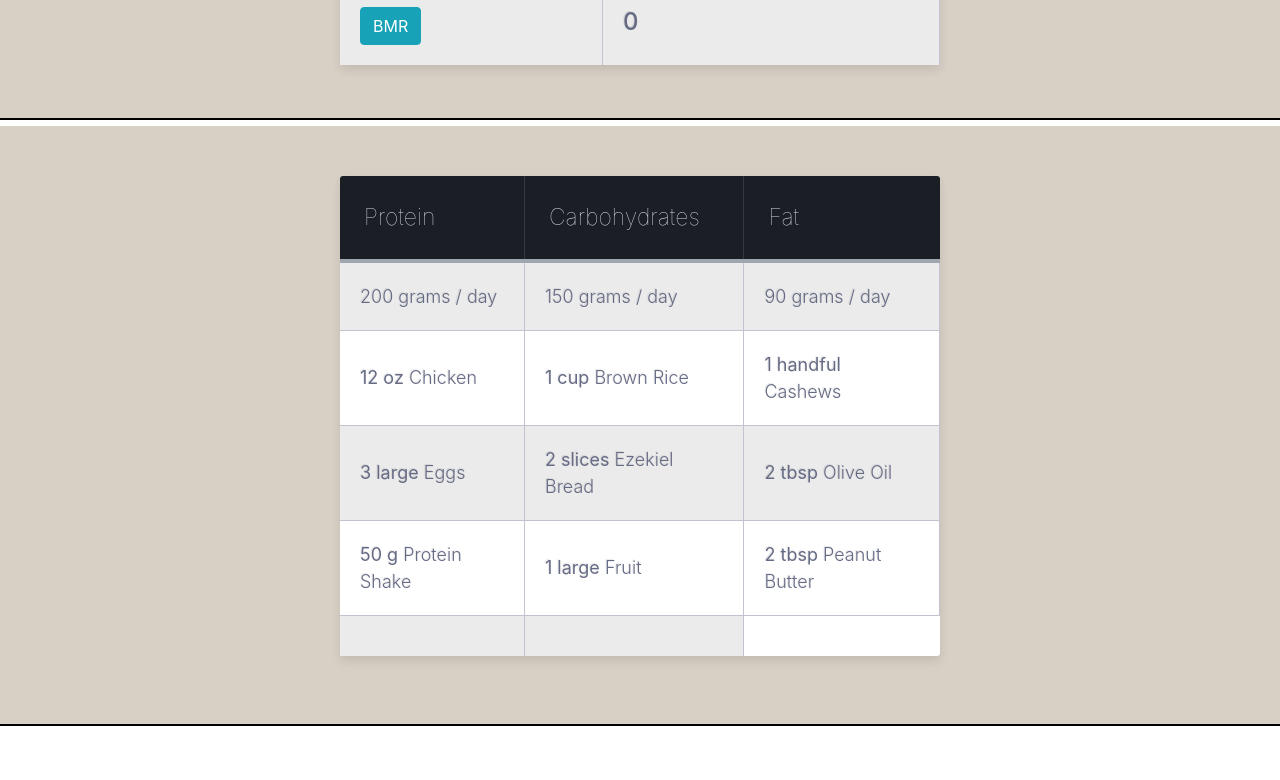
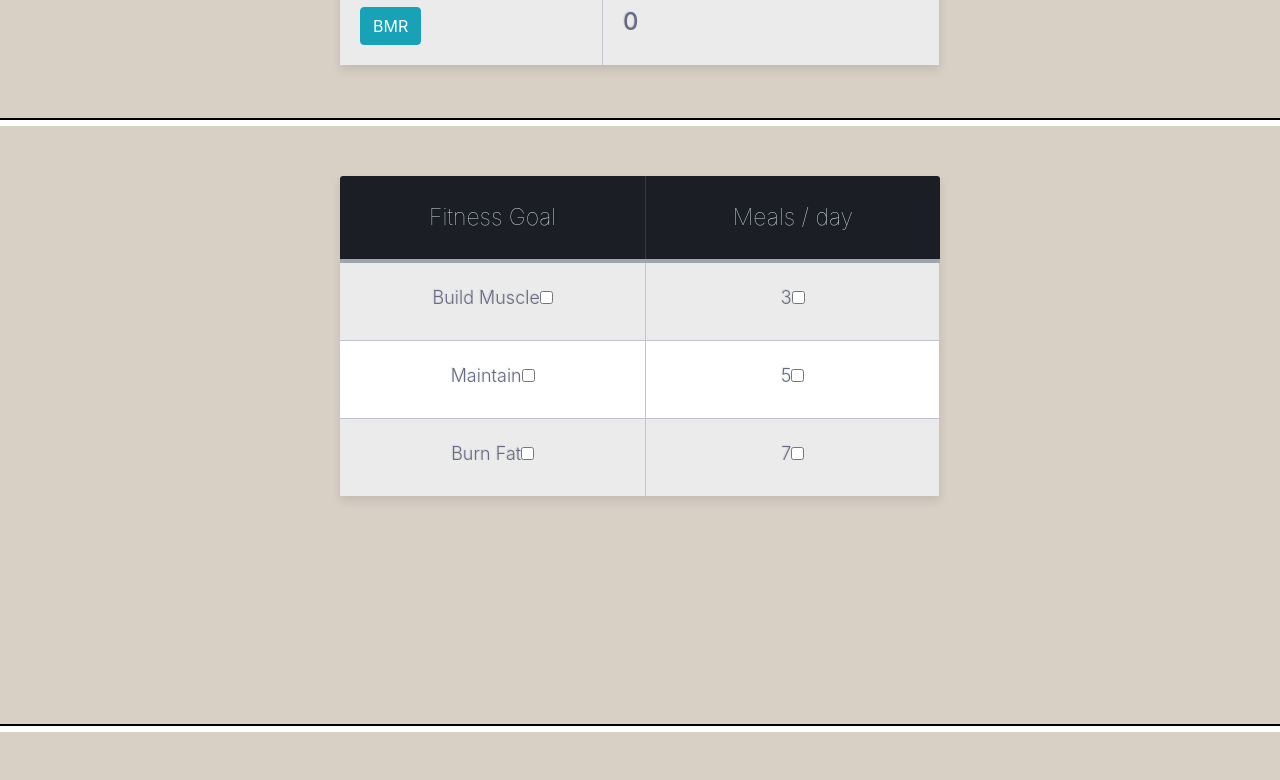
Before and after one commit to jwhittle933/JonathansJumpnJacks, a React (Create React App) app: page / in a window 1280 px wide. Shown: the part 1280-2060 px from the top of the page. Before the commit the page ends 2012 px from the top, so only its background shows below. Built offline with nearby package versions, Linux system fonts and the light colour scheme.

Commit message:
update calculator logic

```diff
--- a/package.json
+++ b/package.json
@@ -10,6 +10,7 @@
     "react": "^16.5.2",
     "react-bootstrap": "^0.32.4",
     "react-dom": "^16.5.2",
+    "react-router-dom": "^4.3.1",
     "react-scripts": "2.0.5"
   },
   "scripts": {
--- a/src/components/App.js
+++ b/src/components/App.js
@@ -4,6 +4,7 @@ import Header from './Header'
 import LandingPage from './LandingPage'
 import Calulator from './Calculator'
 // import Info from './Info'
+import Goals from './Goals'
 import Macros from './Macros'
 
 
@@ -13,40 +14,28 @@ class App extends Component {
     weight: "",
     height: "",
     activityLevel: "",
-    bmr: ""
+    fitnessGoal: "",
+    meals: ""
+
   }
-  userAge = (alpha) => {
+  userInput = (alpha, beta) => {
     this.setState( () => {
       return {
-        age: alpha
+        [alpha]: beta
       }
     })
   }
-  userWeight = (alpha) => {
+  fitnessGoalSelection = (alpha) => {
     this.setState( () => {
       return {
-        weight: alpha
+        fitnessGoal: alpha
       }
     })
   }
-  userHeight = (alpha) => {
+  mealsSelection = (alpha) => {
     this.setState( () => {
       return {
-        height: alpha
-      }
-    })
-  }
-  userActivityLevel = (alpha) => {
-    this.setState( () => {
-      return {
-        activityLevel: alpha
-      }
-    })
-  }
-  userBmr = () => {
-    this.setState( (alpha) => {
-      return {
-        activityLevel: alpha
+        meals: alpha
       }
     })
   }
@@ -62,14 +51,17 @@ class App extends Component {
   }
   next = () => {
     window.scroll({
-      top: 1200,
+      top: 1100,
       behavior: "smooth"
     })
   }
   render() {
     return (
       <div>
-        <Header />
+        <Header
+          next={this.next}
+          clear={this.clearUserInput}
+        />
         <LandingPage
           title="Jonathan's Jump'n Jacks"
           age={this.state.age}
@@ -78,16 +70,9 @@ class App extends Component {
           activityLevel={this.state.activityLevel}
           next={this.next}
         />
-        {/* <Info
-              age={this.state.age}
-              weight={this.state.weight}
-              height={this.state.height}
-              activityLevel={this.state.activityLevel}
-              userBmr={this.userBmr}
-        /> */}
         <Calulator
           userAge={this.userAge}
-          userWeight={this.userWeight}
+          userInput={this.userInput}
           userHeight={this.userHeight}
           userActivityLevel={this.userActivityLevel}
           clear={this.clearUserInput}
@@ -97,7 +82,18 @@ class App extends Component {
           height={this.state.height}
           activity={this.state.activityLevel}
         />
-        <Macros />
+        <Goals
+          fitnessGoal={this.fitnessGoalSelection}
+          meals={this.mealsSelection}
+        />
+        <Macros
+          age = {this.state.age}
+          height = {this.state.height}
+          weight = {this.state.weight}
+          activity = {this.state.activityLevel}
+          next = {this.next}
+          clear={this.clearUserInput}
+        />
       </div>
     )
   }
--- a/src/components/Calculator.js
+++ b/src/components/Calculator.js
@@ -1,52 +1,47 @@
-import React from 'react';
+import React, { Component} from 'react';
 import PropTypes from 'prop-types'
 import { Button } from 'react-bootstrap'
 
 
-const Calulator = ({ userAge,
-                    userWeight,
-                    userHeight,
-                    userActivityLevel,
-                    clear, next,
-                    age, weight, height, activity }) => {
-    return (
+class Calulator extends Component {
+    render () {
+        const { userInput, age, weight, height, activity } =  this.props
+        return (
         <div className="calulator-table" id="tracker">
             <table className="table-fill">
                 <thead>
                     <tr>
                         <th>*Enter your information</th>
                         <th>
-                            <Button bsStyle="danger" onClick={clear}>Clear</Button>
-                            <Button bsStyle="success" onClick={next}>Next</Button>
                         </th>
                     </tr>
                 </thead>
                 <tbody>
                     <tr>
                         <td>Age</td>
-                        <td><input type="text" value={age} onChange={ e => userAge(e.target.value)} /></td>
+                        <td><input type="text" value={age} onChange={ e => userInput('age', e.target.value)} /></td>
                     </tr>
                     <tr>
                         <td>Weight</td>
-                        <td><input type="text" value={weight} onChange={ e => userWeight(e.target.value)} /></td>
+                        <td><input type="text" value={weight} onChange={ e => userInput('weight', e.target.value)} /></td>
                     </tr>
                     <tr>
                         <td>Height (in.)</td>
-                        <td><input type="text" value={height} onChange={ e => userHeight(e.target.value)} /></td>
+                        <td><input type="text" value={height} onChange={ e => userInput('height', e.target.value)} /></td>
                     </tr>
                     <tr>
                         <td>Activity Level (1.0-2.0)</td>
-                        <td><input type="text" value={activity} onChange={ e => userActivityLevel(e.target.value)} /></td>
+                        <td><input type="text" value={activity} onChange={ e => userInput('activityLevel', e.target.value)} /></td>
                     </tr>
                     <tr>
                         <td><Button bsStyle="info" bsSize= "xsmall">BMR</Button></td>
-                        <td><h4>{ Math.round((66+(6.3 * weight) + (12.9 * height) - (6.8 * age)) * activity) }</h4></td>
+                        <td><h4>{ Math.round((66 + (6.3 * weight) + (12.9 * height) - (6.8 * age)) * activity) }</h4></td>
                     </tr>
                 </tbody>
             </table>
             {/* Create Component for */}
         </div>
-    )
+    )}
 }
 
 //PropTypes for use in dev mode only
--- /dev/null
+++ b/src/components/Goals.js
@@ -0,0 +1,35 @@
+import React, { Component } from 'react'
+
+class Goals extends Component {
+    render () {
+        // const { fitnessGoal, meals} = this.props
+        return (
+            <div className="goals-table">
+                <table className="table-fill">
+                    <thead>
+                        <tr>
+                            <th className="center">Fitness Goal</th>
+                            <th className="center">Meals / day</th>
+                        </tr>
+                    </thead>
+                    <tbody>
+                        <tr>
+                            <td className="center"><label>Build Muscle</label><input type="checkbox" /></td>
+                            <td className="center"><label>3</label><input type="checkbox" /></td>
+                        </tr>
+                        <tr>
+                            <td className="center"><label>Maintain</label><input type="checkbox" /></td>
+                            <td className="center"><label>5</label><input type="checkbox" /></td>
+                        </tr>
+                        <tr>
+                            <td className="center"><label>Burn Fat</label><input type="checkbox" /></td>
+                            <td className="center"><label>7</label><input type="checkbox" /></td>
+                        </tr>
+                    </tbody>
+                </table>
+            </div>
+        )
+    }
+}
+
+export default Goals
--- a/src/components/Macros.js
+++ b/src/components/Macros.js
@@ -1,86 +1,45 @@
-import React from 'react';
+import React, { Component } from 'react';
 
-const Macros = () => {
-    return (
-        // <div className="table">
-        //     <div id="pricing-table" className="clear">
-        //         <div className="plan">
-        //             <h3>Protein</h3>
-        //                 <p>200 grams / day</p> {/* Create dynamic Calulations */}
-        //             <Button bsStyle="primary">More Info</Button>
-        //             <ul>
-        //                 <li><b>12 oz</b> Chicken</li>
-        //                 <li><b>3 large</b> Eggs</li>
-        //                 <li><b>50 g</b> Protein Shake</li>
-        //             </ul>
-        //         </div>
-        //         <div className="plan">
-        //             <h3>Carbohydrates</h3>
-        //             <p>150 grams / day</p> {/* Create dynamic Calulations */}
-        //             <Button bsStyle="primary">More Info</Button>
-        //             <ul>
-        //                 <li><b>1 cup</b> Brown Rice</li>
-        //                 <li><b>2 slices</b> Ezekiel Bread</li>
-        //                 <li><b>1 large</b> Fruit</li>
-        //             </ul>
-        //         </div>
-        //         <div className="plan">
-        //             <h3>Fat</h3>
-        //             <p>90 grams / day</p> {/* Create dynamic Calulations */}
-        //             <Button bsStyle="primary">More Info</Button>
-        //             <ul>
-        //                 <li><b>1 handful</b> Cashews</li>
-        //                 <li><b>2 tbsp</b> Olive Oil</li>
-        //                 <li><b>2 tbsp</b> Peanut Butter</li>
-        //             </ul>
-        //         </div>
-        //     </div>
-        // </div>
-
-
-
+class Macros extends Component {
+    render () {
+        const { age, height, weight, activity } = this.props
+        let bmr = Math.round((66 + (6.3 * weight) + (12.9 * height) - (6.8 * age)) * activity)
+        return (
         <div className="macros-table" id="tracker">
             <table className="table-fill">
                 <thead>
                     <tr>
-                        <th>Protein</th>
-                        <th>Carbohydrates</th>
-                        <th>Fat</th>
+                        <th className="center">Protein</th>
+                        <th className="center">Carbohydrates</th>
+                        <th className="center">Fat</th>
                     </tr>
                 </thead>
                 <tbody>
                     <tr>
-                        <td>200 grams / day</td>
-                        <td>150 grams / day</td>
-                        <td>90 grams / day</td>
+                        <td className="center">{ Math.round((bmr * 0.4) / 4) } grams / day</td>
+                        <td className="center">{ Math.round((bmr * 0.4) / 4) } grams / day</td>
+                        <td className="center">{ Math.round((bmr * 0.2) / 9) } grams /  day</td>
                     </tr>
                     <tr>
-                        <td><b>12 oz</b> Chicken</td>
-                        <td><b>1 cup</b> Brown Rice</td>
-                        <td><b>1 handful</b> Cashews</td>
+                        <td className="center"><b>12 oz</b> Chicken</td>
+                        <td className="center"><b>1 cup</b> Brown Rice</td>
+                        <td className="center"><b>1 handful</b> Cashews</td>
                     </tr>
                     <tr>
-                        <td><b>3 large</b> Eggs</td>
-                        <td><b>2 slices</b> Ezekiel Bread</td>
-                        <td><b>2 tbsp</b> Olive Oil</td>
+                        <td className="center"><b>3 large</b> Eggs</td>
+                        <td className="center"><b>2 slices</b> Ezekiel Bread</td>
+                        <td className="center"><b>2 tbsp</b> Olive Oil</td>
                     </tr>
                     <tr>
-                        <td><b>50 g</b> Protein Shake</td>
-                        <td><b>1 large</b> Fruit</td>
-                        <td><b>2 tbsp</b> Peanut Butter</td>
-                    </tr>
-                    <tr>
-                        <td></td>
-                        <td></td>
+                        <td className="center"><b>50 g</b> Protein Shake</td>
+                        <td className="center"><b>1 large</b> Fruit</td>
+                        <td className="center"><b>2 tbsp</b> Peanut Butter</td>
                     </tr>
                 </tbody>
             </table>
-            {/* Create Component for */}
         </div>
 
-    )
+    )}
 }
 
-
-
 export default Macros
--- a/src/index.css
+++ b/src/index.css
@@ -11,7 +11,7 @@ header h2 {
   font-family: Menlo;
   font-size: 1.25em;
 }
-header {
+.header {
   display: none;
   opacity: .9;
   position:fixed;
@@ -24,6 +24,11 @@ header {
   color: white;
   font-family: Calibri light;
   border-bottom: 2px solid #3F5866;
+  z-index: 2;
+}
+.float {
+  float: right;
+  clear: right;
 }
 code {
   font-family: source-code-pro, Menlo, Monaco, Consolas, "Courier New",
@@ -64,6 +69,10 @@ code {
     box-shadow: 0 5px 10px rgba(0, 0, 0, 0.9);
 }
 /*
+* Controls
+*/
+
+/*
 *
 * Table Styles
 *
@@ -84,6 +93,17 @@ code {
   width: 100vw;
   padding: 50px;
   min-height: 75vh;
+}
+.goals-table {
+  display: inline-block;
+  background-color: #D8D0C5;
+  border-bottom: 2px solid black;
+  width: 100vw;
+  padding: 50px;
+  min-height: 75vh;
+}
+.center {
+  text-align: center;
 }
 .table-fill {
   background: white;
--- a/src/index.js
+++ b/src/index.js
@@ -22,10 +22,8 @@ serviceWorker.unregister();
 $(document).scroll(function() {
     var y = $(this).scrollTop()
     if (y > 300){
-        $('.userInput').fadeIn()
-        $('#header').slideDown()
+        $('.header').slideDown()
     } else {
-        $('.userInput').fadeOut()
-        $('#header').slideUp()
+        $('.header').slideUp()
     }
 })
```
Also changed, not shown: src/components/Controls.js (added, +18 -0 lines), src/components/Header.js (+7 -3 lines), src/components/LandingPage.js (+4 -4 lines), 1 other file (tests, documents, lock files or other folders).
